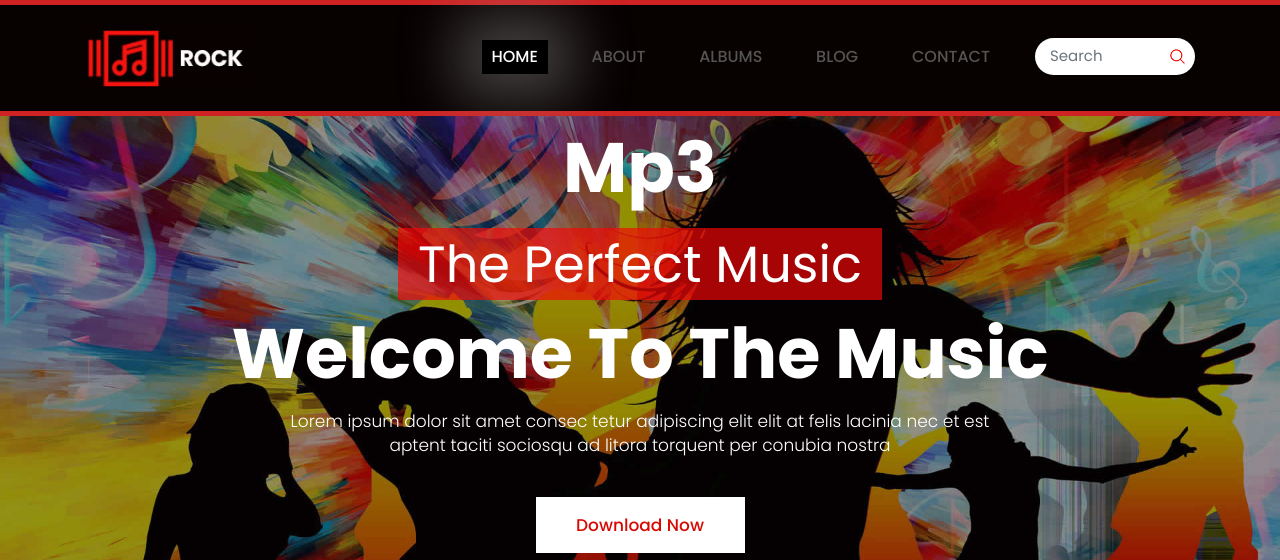
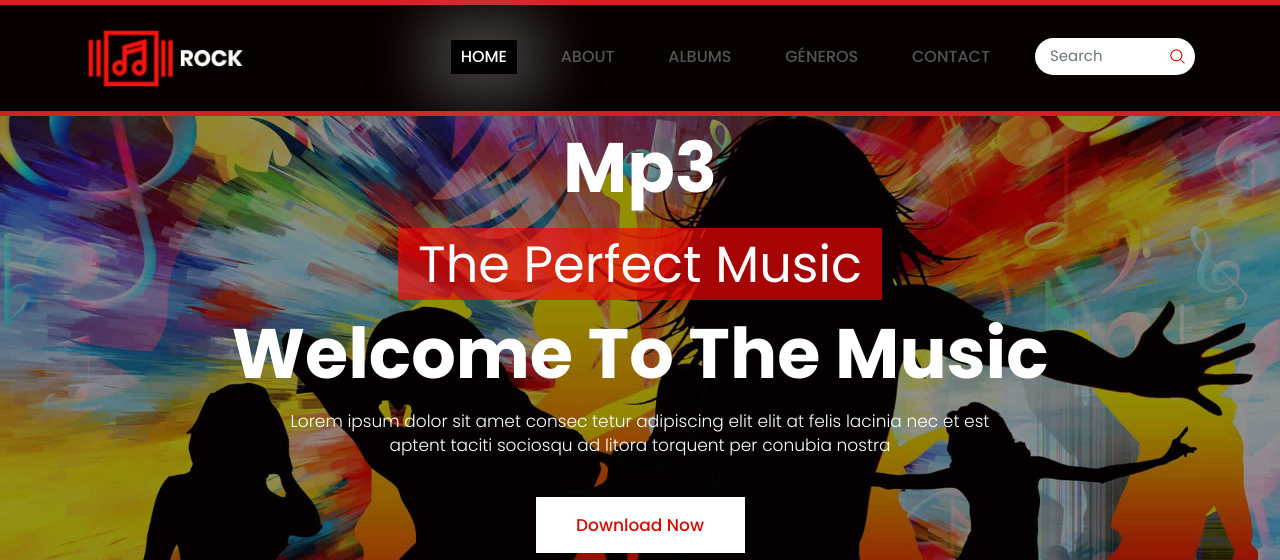
Before and after one commit to ssc1999/Top100, a Django app: page /top100_app/ in a window 1280 px wide. Shown: the top 560 px of the page. Run offline with Django 3.2, Linux system fonts and the light colour scheme; some libraries are stand-ins or nearby versions.

Commit message:
Blog.html changed to Genero.html

```diff
--- a/top100/top100_app/templates/about.html
+++ b/top100/top100_app/templates/about.html
@@ -5,7 +5,7 @@
     <li> <a href="index.html">Home</a> </li>
     <li class="active"><a href="about.html">about</a> </li>
     <li> <a href="album.html"> Albums</a> </li>
-    <li> <a href="blog.html">Blog</a> </li>
+    <li> <a href="genero.html">Géneros</a> </li>
     <li> <a href="contact.html">Contact</a> </li>
     {% endblock %}
 
--- a/top100/top100_app/templates/album.html
+++ b/top100/top100_app/templates/album.html
@@ -5,7 +5,7 @@
     <li> <a href="index.html">Home</a> </li>
     <li> <a href="about.html">about</a> </li>
     <li class="active"><a href="album.html"> Albums</a> </li>
-    <li> <a href="blog.html">Blog</a> </li>
+    <li> <a href="genero.html">Géneros</a> </li>
     <li> <a href="contact.html">Contact</a> </li>
     {% endblock %}
 
--- a/top100/top100_app/templates/contact.html
+++ b/top100/top100_app/templates/contact.html
@@ -5,7 +5,7 @@
     <li> <a href="index.html">Home</a> </li>
     <li> <a href="about.html">about</a> </li>
     <li><a href="album.html"> Albums</a> </li>
-    <li> <a href="blog.html">Blog</a> </li>
+    <li> <a href="genero.html">Géneros</a> </li>
     <li class="active"> <a href="contact.html">Contact</a> </li>
     {% endblock %}
 
--- a/top100/top100_app/templates/blog.html
+++ b/top100/top100_app/templates/genero.html
@@ -5,7 +5,7 @@
     <li> <a href="index.html">Home</a> </li>
     <li> <a href="about.html">about</a> </li>
     <li> <a href="album.html"> Albums</a> </li>
-    <li class="active"> <a href="blog.html">Blog</a> </li>
+    <li class="active"> <a href="genero.html">Géneros</a> </li>
     <li> <a href="contact.html">Contact</a> </li>
     {% endblock %}
 
--- a/top100/top100_app/templates/index.html
+++ b/top100/top100_app/templates/index.html
@@ -5,7 +5,7 @@
     <li class="active"> <a href="index.html">Home</a> </li>
     <li> <a href="about.html">about</a> </li>
     <li><a href="album.html"> Albums</a> </li>
-    <li> <a href="blog.html">Blog</a> </li>
+    <li> <a href="genero.html">Géneros</a> </li>
     <li> <a href="contact.html">Contact</a> </li>
     {% endblock %}
 
```
